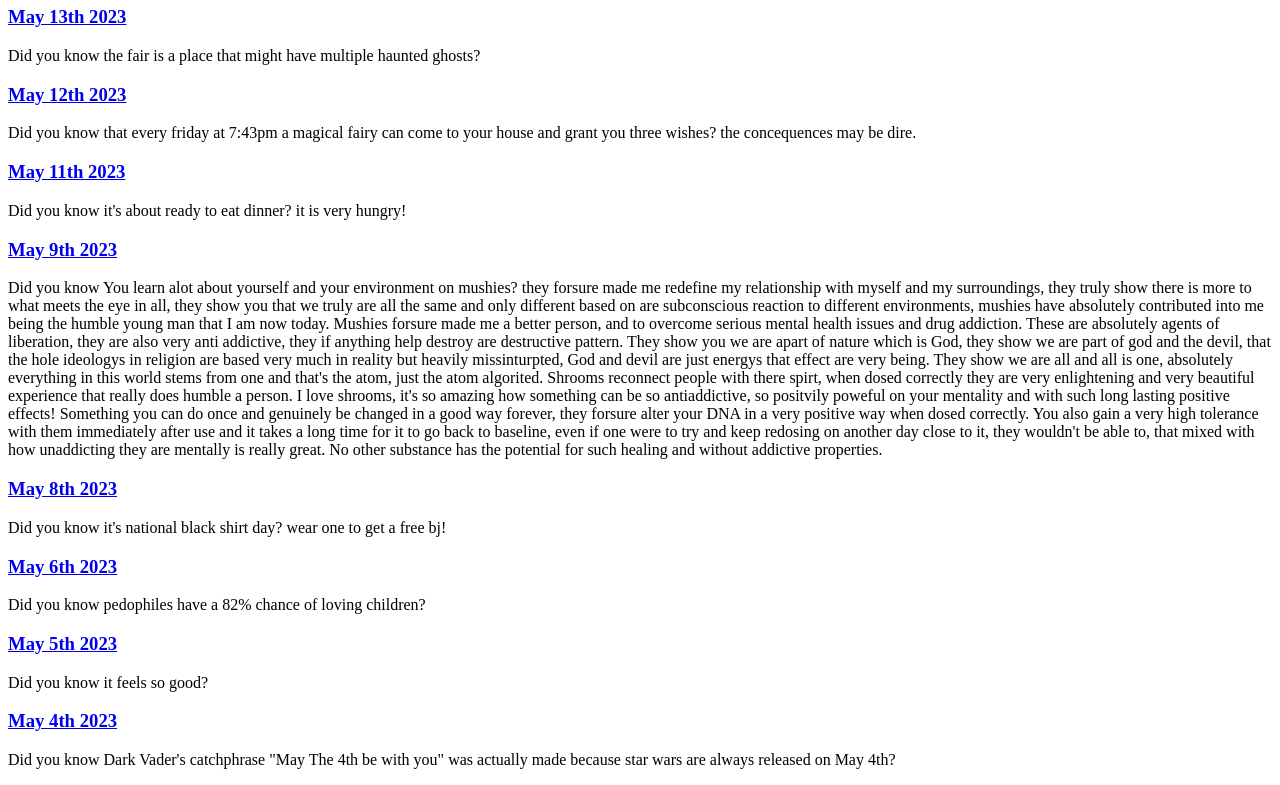
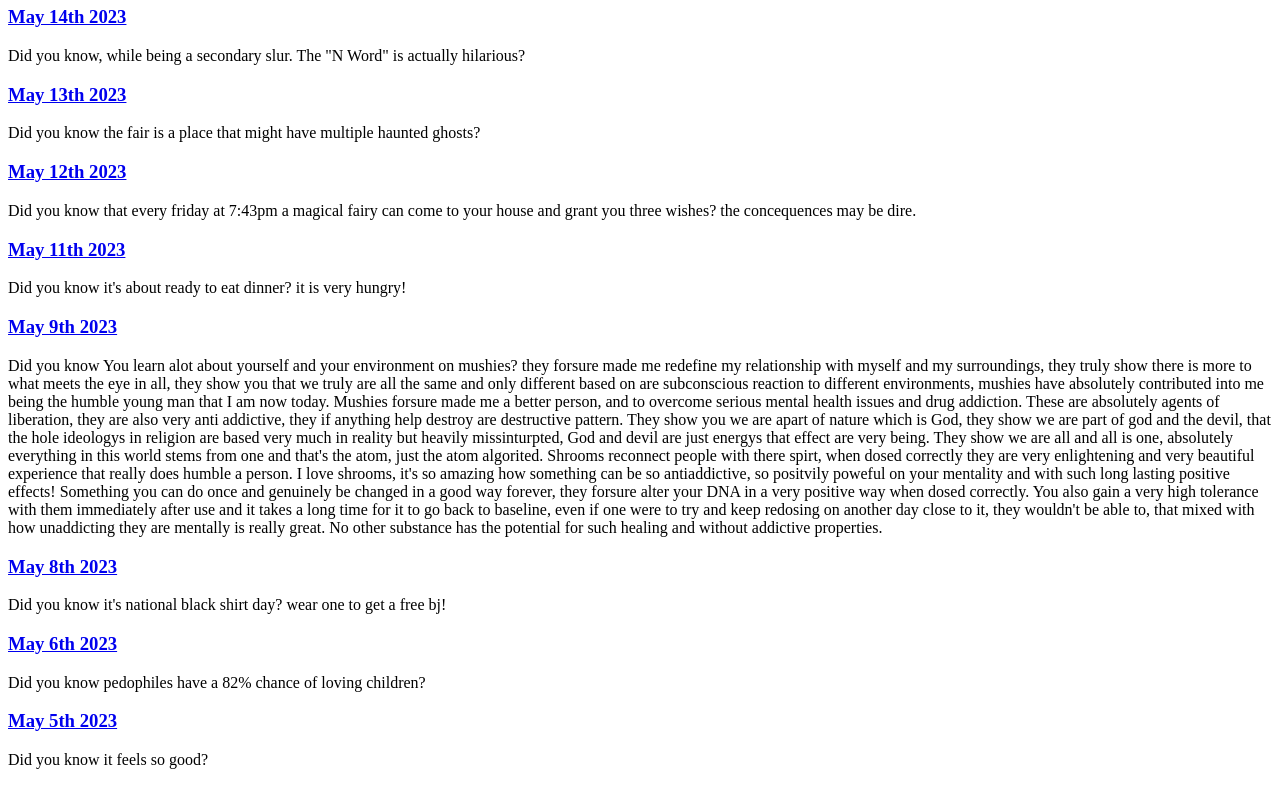
Before and after one commit to Funfactsdaily/funfactsdaily.github.io, a plain HTML site: page index.html in a window 1280 px wide. Shown: the part 132-917 px from the top of the page. Drawn offline with Linux system fonts and the light colour scheme.

Commit message:
Update index.html

```diff
--- a/index.html
+++ b/index.html
@@ -18,6 +18,9 @@ body {
 
 <center> <h1 style="color:#9cdb2e; background-color:#ac2bb5;">Fun Facts Daily</h1> </center>
 <h1>today's fun fact</h1>
+                    <a { text-decoration: none; } href="may1st.html">  <h3 style="text-decoration: none", "color:#f5ef42; ">May 14th 2023</h3> </a>
+<p>Did you know, while being a secondary slur. The "N Word" is actually hilarious?
+
                   <a { text-decoration: none; } href="may1st.html">  <h3 style="text-decoration: none", "color:#f5ef42; ">May 13th 2023</h3> </a>
 <p>Did you know the fair is a place that might have multiple haunted ghosts?
 
```
